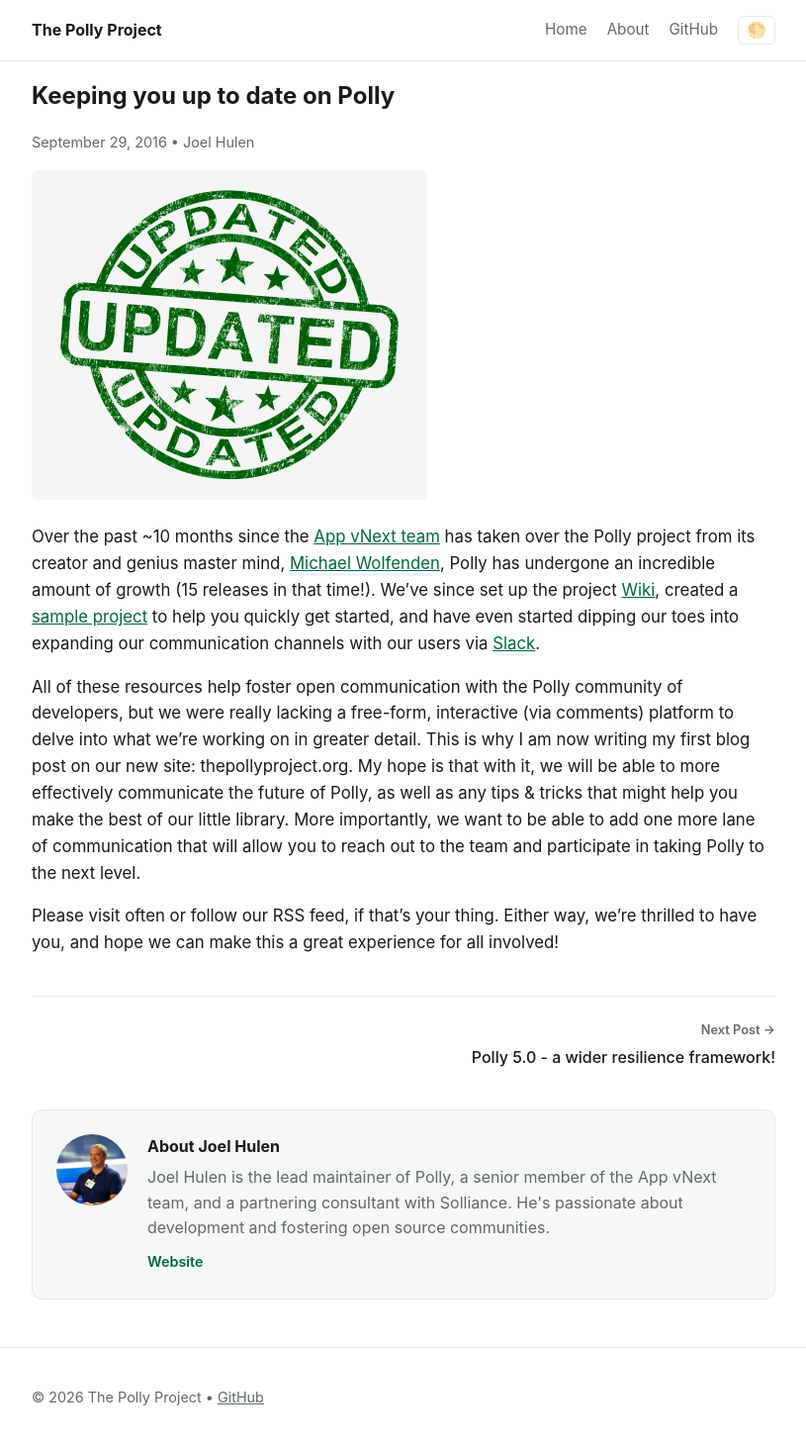
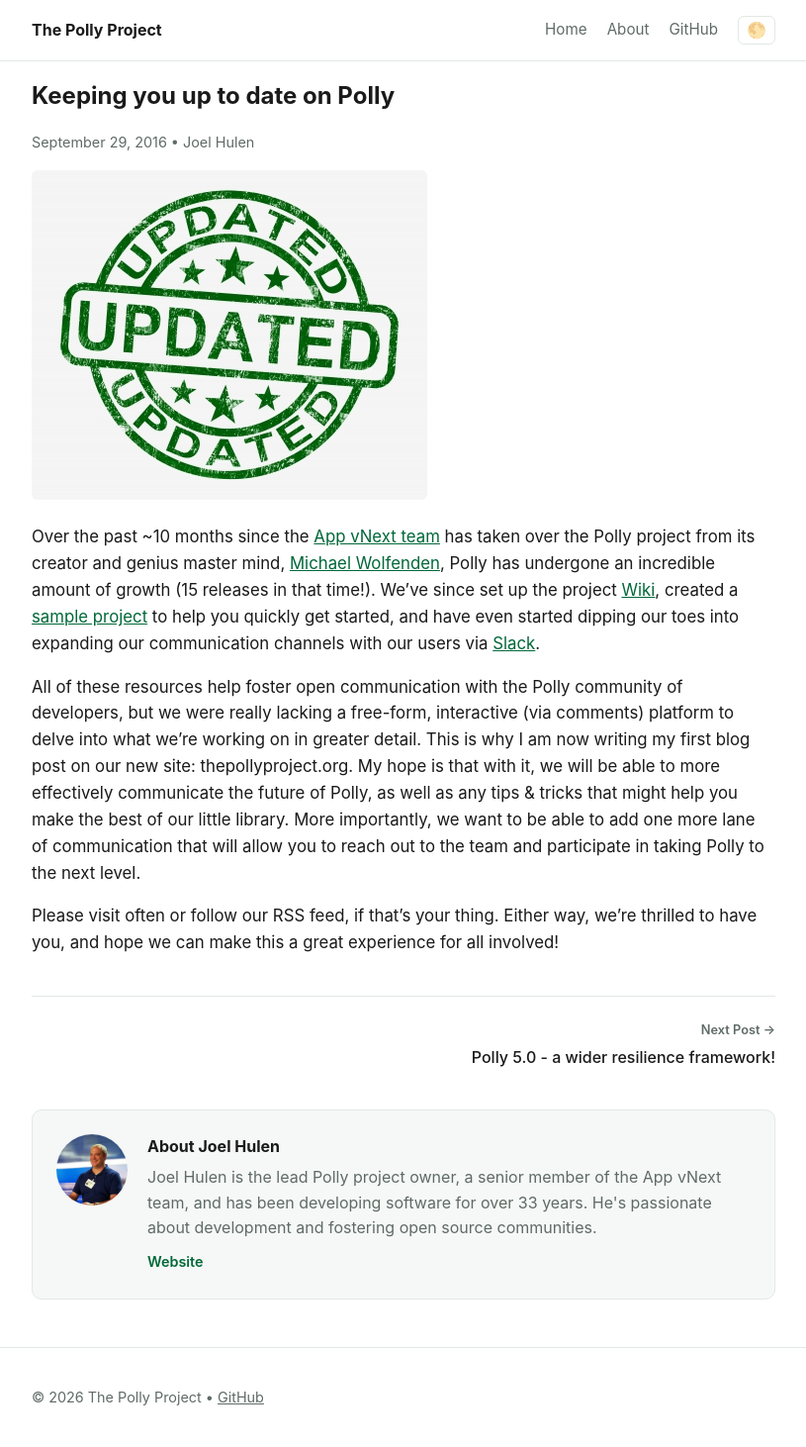
Before and after one commit to App-vNext/thepollyproject.org, a Jekyll site: the page built from _posts/2016-09-29-keeping-you-up-to-date-on-polly.md, in a window 1280 px wide. Shown: the whole page at 99% size, without its empty margins (232-1047 px from the left). Built offline with Jekyll 4.4.1, drawn with Linux system fonts in a browser that asks for light colours; comment, search, counter and statistics services are not loaded.

Commit message:
Update README and author bio: Simplify README content by removing deployment instructions and update author bio for Joel Hulen

```diff
--- a/_data/authors.yml
+++ b/_data/authors.yml
@@ -2,8 +2,8 @@ Joel Hulen:
   photo: /assets/images/authors/joel-hulen.png
   website: "https://www.linkedin.com/in/joel-hulen-ba76b73"
   bio: >-
-    Joel Hulen is the lead maintainer of Polly, a senior member of the App
-    vNext team, and a partnering consultant with Solliance. He's passionate
+    Joel Hulen is the lead Polly project owner, a senior member of the App
+    vNext team, and has been developing software for over 33 years. He's passionate
     about development and fostering open source communities.
 
 Dylan Reisenberger:
```
Also changed, not shown: README.md.
